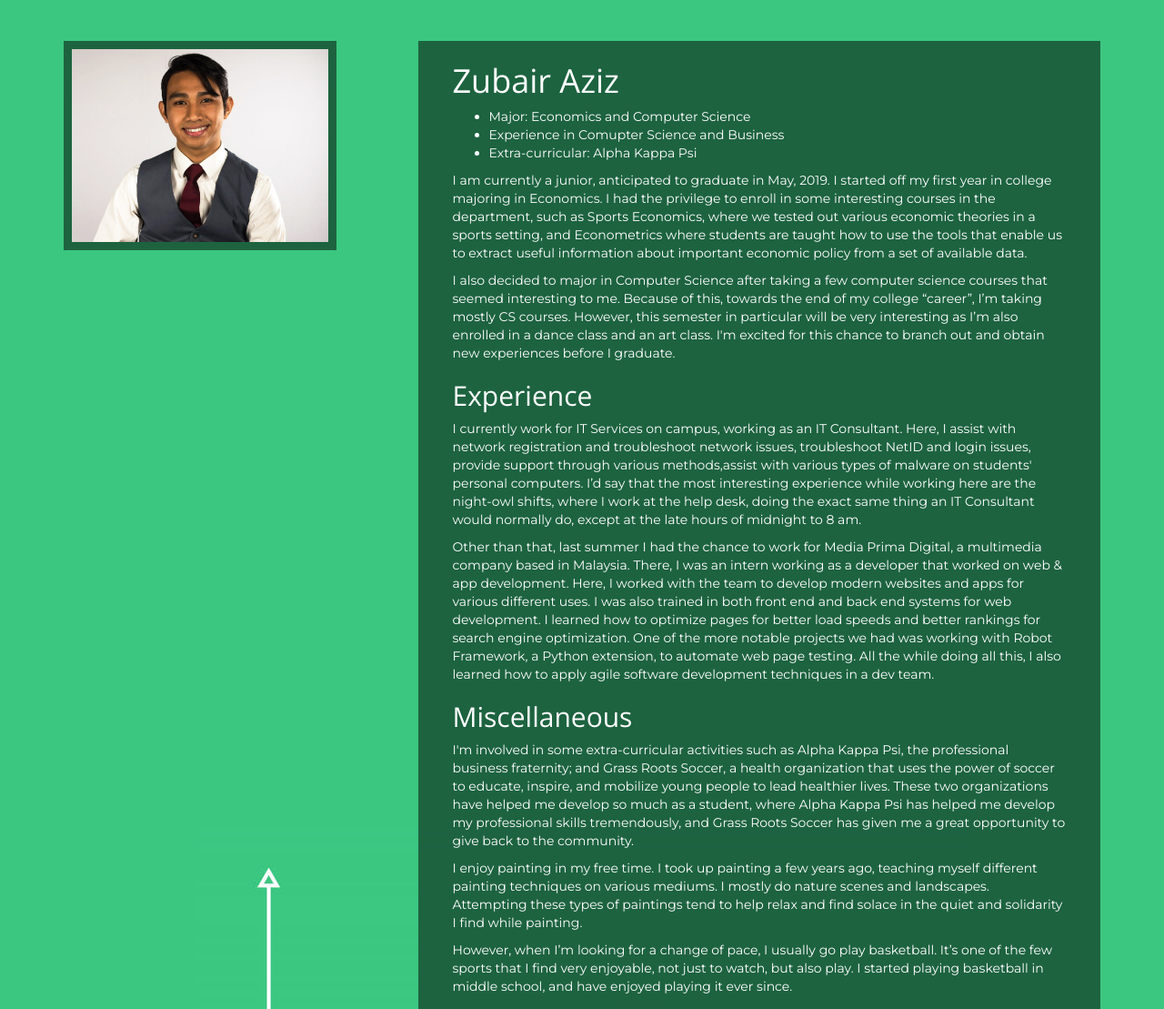
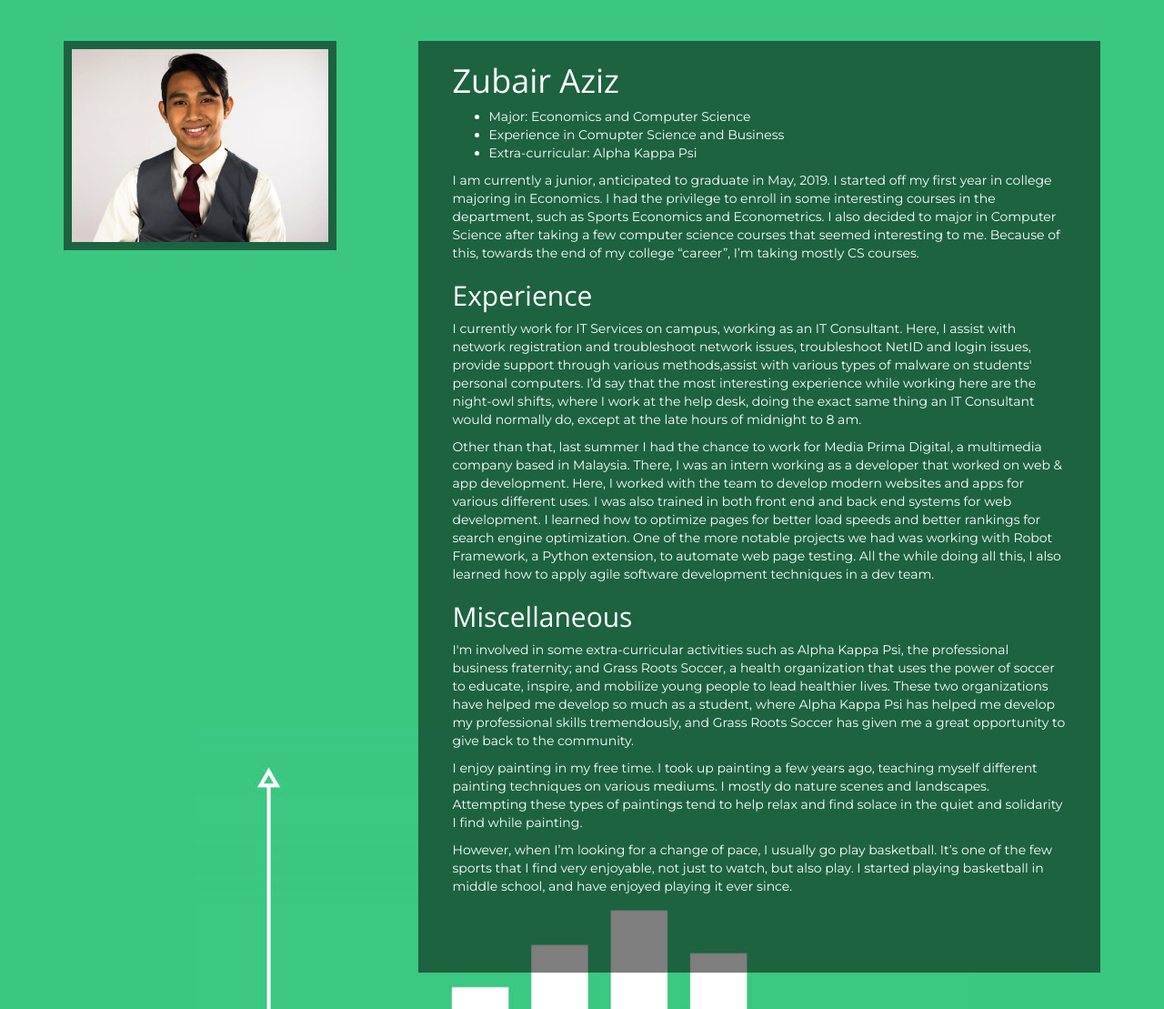
Before and after one commit to valeriewxy/Assignment04-Juneau, a PHP site: page /aziz.php in a window 1280 px wide. Shown: the part 51-1160 px from the top of the page at 91% size. Run offline with PHP 8.4, Linux system fonts and the light colour scheme.

Commit message:
adjusted content

```diff
--- a/aziz.php
+++ b/aziz.php
@@ -46,9 +46,7 @@
 							<li>Extra-curricular: Alpha Kappa Psi</li>
 						</ul>
 
-						<p>I am currently a junior, anticipated to graduate in May, 2019. I started off my first year in college majoring in Economics. I had the privilege to enroll in some interesting courses in the department, such as Sports Economics, where we tested out various economic theories in a sports setting, and Econometrics where students are taught how to use the tools that enable us to extract useful information about important economic policy from a set of available data.</p>
-
-						<p>I also decided to major in Computer Science after taking a few computer science courses that seemed interesting to me. Because of this, towards the end of my college “career”, I’m taking mostly CS courses. However, this semester in particular will be very interesting as I’m also enrolled in a dance class and an art class. I'm excited for this chance to branch out and obtain new experiences before I graduate.</p>
+						<p>I am currently a junior, anticipated to graduate in May, 2019. I started off my first year in college majoring in Economics. I had the privilege to enroll in some interesting courses in the department, such as Sports Economics and Econometrics. I also decided to major in Computer Science after taking a few computer science courses that seemed interesting to me. Because of this, towards the end of my college “career”, I’m taking mostly CS courses. </p>
 
 						<h2>Experience</h2>
 
```
